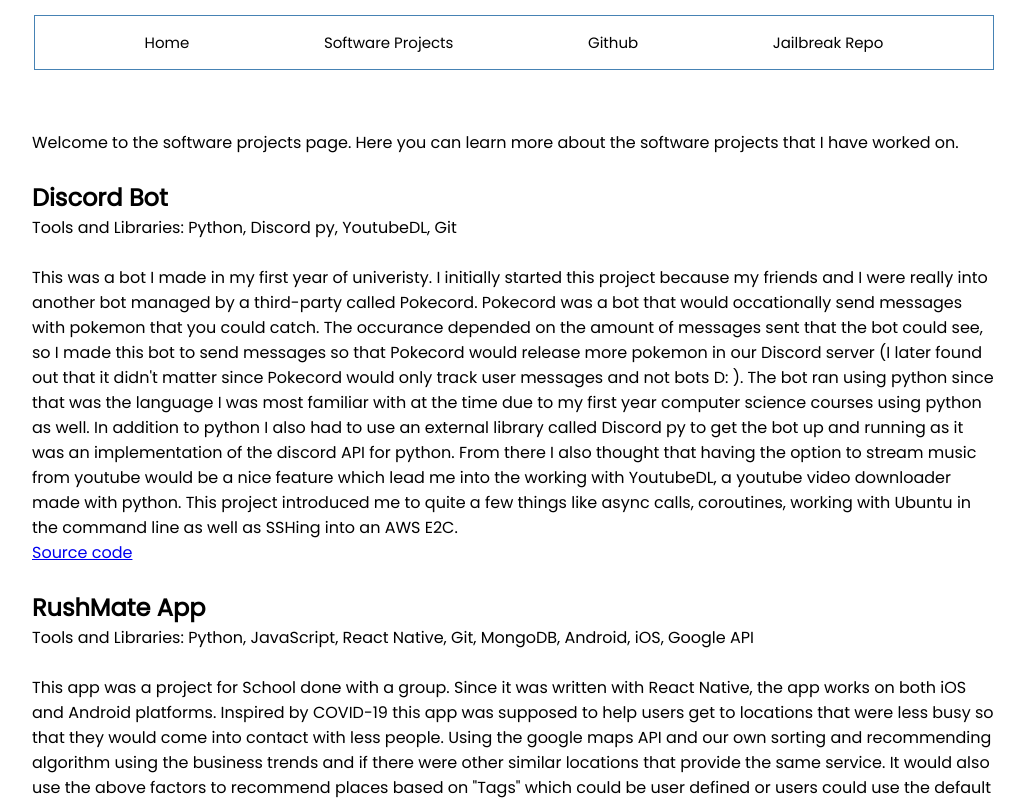
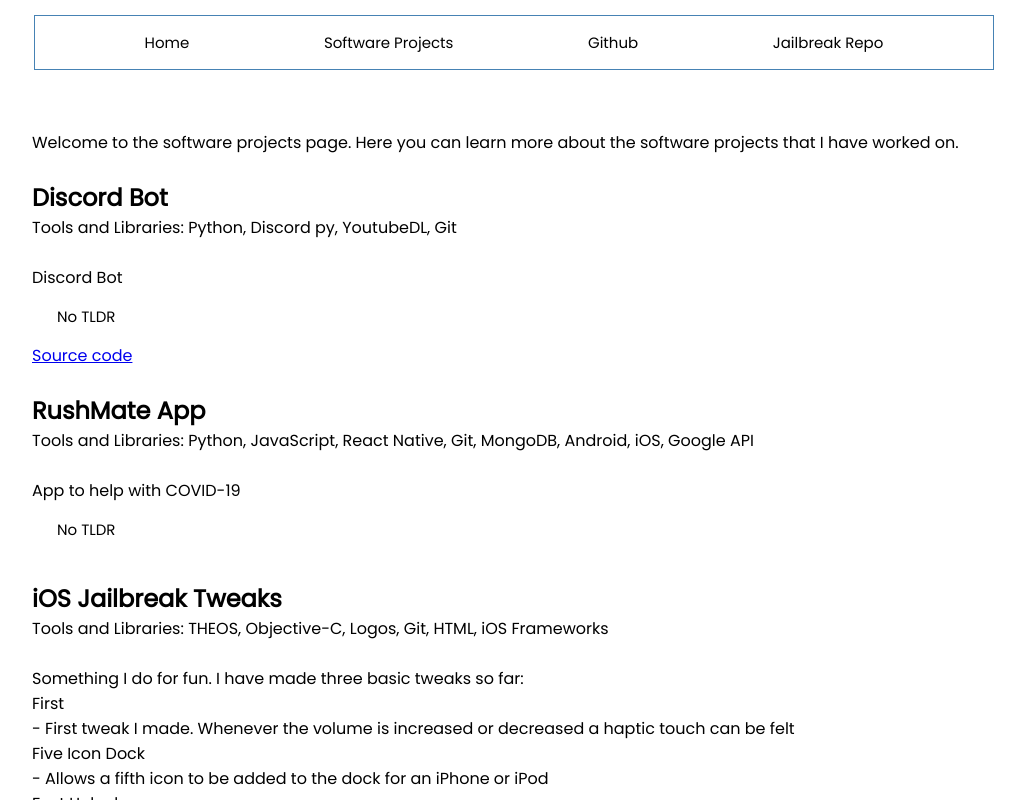
Before and after one commit to jrdn-l/website, a React (Create React App) app: page /software in a window 1280 px wide. Shown: the top 800 px of the page, without its empty margins (126-1151 px from the left). Built offline with nearby package versions, Linux system fonts and the light colour scheme.

Commit message:
addes tldr buttons

```diff
--- a/src/components/Button.js
+++ b/src/components/Button.js
@@ -1,8 +1,8 @@
 import { Link } from "react-router-dom"
 
-const Button = ({ title, color, to}) => {
+const Button = ({ title, color, to, onClick}) => {
     return (
-        <Link to={to} className="btn">{title}</Link>
+        <Link to={to} onClick={onClick} className="btn">{title}</Link>
     )
 }
 
--- a/src/components/Software.js
+++ b/src/components/Software.js
@@ -1,6 +1,11 @@
-import React from 'react'
+import { useState } from 'react'
+import Tldr from '../components/Tldr'
 
 const Software = () => {
+
+    const [tldrDiscord, setTldrDiscord] = useState(true)
+    const [tldrRushmate, setTldrRushmate] = useState(true)
+    const [tldrJailbreak, setTldrJailbreaksa] = useState(true)
     return (
         <div className='container'>
             <p>Welcome to the software projects page.
@@ -12,7 +17,8 @@
                 <h2>Discord Bot</h2>
                 <p>Tools and Libraries: Python, Discord py, YoutubeDL, Git</p>
                 <br />
-                <p>This was a bot I made in my first year of univeristy. I initially started this
+                <Tldr tldr='Discord Bot' onClick={() => setTldrDiscord(!tldrDiscord)} visible={tldrDiscord}
+                    expanded="This was a bot I made in my first year of univeristy. I initially started this
                 project because my friends and I were really into another bot managed by a third-party called
                 Pokecord. Pokecord was a bot that would occationally send messages with pokemon that you could catch.
                 The occurance depended on the amount of messages
@@ -23,8 +29,8 @@
                 In addition to python I also had to use an external library called Discord py to get the bot up and running
                 as it was an implementation of the discord API for python. From there I also thought that having the option to stream music from youtube
                 would be a nice feature which lead me into the working with YoutubeDL, a youtube video downloader made with python.
-                    This project introduced me to quite a few things like async calls, coroutines, working with Ubuntu in the command line as well as SSHing into an AWS E2C.
-                </p>
+                This project introduced me to quite a few things like async calls, coroutines, working with Ubuntu in the command line as well as SSHing into an AWS E2C."/>
+
                 <a href='https://github.com/jrdn-l/mydiscordbot'>Source code</a>
 
             </div>
@@ -33,7 +39,8 @@
                 <h2>RushMate App</h2>
                 <p>Tools and Libraries: Python, JavaScript, React Native, Git, MongoDB, Android, iOS, Google API</p>
                 <br />
-                <p>This app was a project for School done with a group. Since it was written with React Native, the app works on both
+                <Tldr tldr='App to help with COVID-19' onClick={()=>setTldrRushmate(!tldrRushmate)} visible={tldrRushmate}
+                    expanded='This app was a project for School done with a group. Since it was written with React Native, the app works on both
                     iOS and Android platforms. Inspired by COVID-19 this app was supposed to help users get to locations that were
                     less busy so that they would come into contact with less people.
                     Using the google maps API and our own sorting and recommending algorithm using the business trends and
@@ -42,15 +49,14 @@
                     During my time working on this project I worked on both front-end tasks and back-end tasks.
                     For the front end I was in charge with setting up the map, location permissions and location markers (this would be like the pins you place down as well as user location) and the
                     coding the designed Sign Up and Login page. For the backend, I had to set-up the login/registration process with MongoDB for the sign up and login pages and then link the buttons
-                    to submit a request to the restful API; I also had to modify the backend to support saving a users favourite "Tag" to the database and accessing it.
-                </p>
+                    to submit a request to the restful API; I also had to modify the backend to support saving a users favourite "Tag" to the database and accessing it.'/>
                 <br />
             </div>
             <div>
                 <h2>iOS Jailbreak Tweaks</h2>
                 <p>Tools and Libraries: THEOS, Objective-C, Logos, Git, HTML, iOS Frameworks</p>
                 <br />
-                <p>Something I do for fun. I have made three basic tweaks:</p>
+                <p>Something I do for fun. I have made three basic tweaks so far:</p>
                 <dl>
                     <dt>First</dt>
                     <dd>- First tweak I made. Whenever the volume is increased or decreased a haptic touch can be felt</dd>
--- /dev/null
+++ b/src/components/Tldr.js
@@ -0,0 +1,18 @@
+import Button from './Button'
+
+const Tldr = ({ tldr, expanded, onClick, visible }) => {
+    return (
+        <div>
+            {visible ? <div>
+                <p>{tldr}</p>
+                <Button title='No TLDR' onClick={onClick} />
+            </div> : <div>
+                <p>{expanded}</p>
+                <Button title='TLDR' onClick={onClick} />
+            </div>
+            }
+        </div>
+    )
+}
+
+export default Tldr
```
Lines whose indentation alone changed are shown as unchanged.
